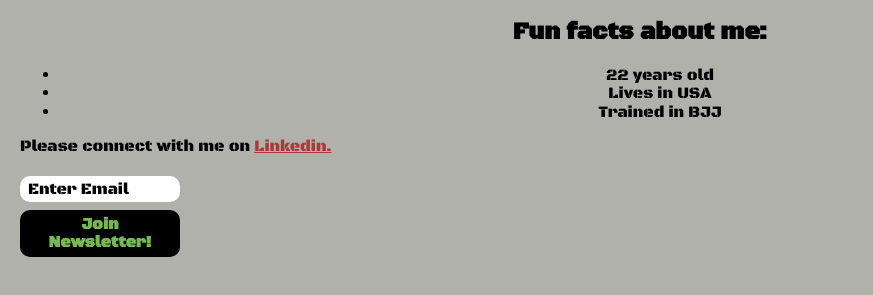
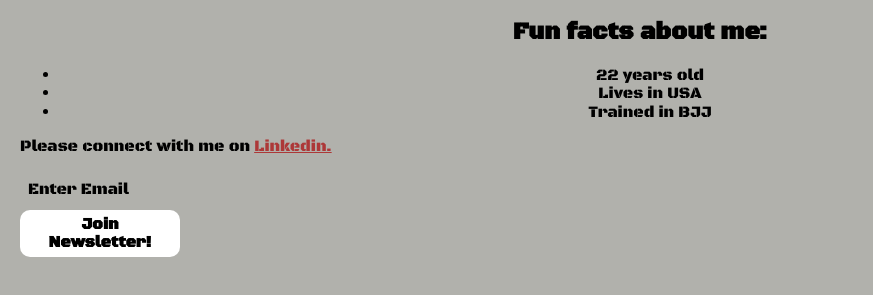
Before and after one commit to nanaadj1/First-Site, a website built with Vite: page index.html in a window 1280 px wide. Shown: the part 435-730 px from the top of the page, without its empty margins (0-873 px from the left). Built offline with nearby package versions, Linux system fonts and the light colour scheme; a web font is replaced by a local one.

Commit message:
style changes

```diff
--- a/index.html
+++ b/index.html
@@ -11,9 +11,9 @@
             <h1>Hi, my name is Nana.</h1>
             <h2>Fun facts about me: </h2>
             <ul>
-                <li>22 years old</li>
-                <li>Lives in USA</li>
-                <li>Trained in BJJ</li>
+                <li><span>22 years old</span></li>
+                <li><span>Lives in USA</span></li>
+                <li><span>Trained in BJJ</span></li>
             </ul>
        </div>
        <p>Please connect with me on
--- a/styles.css
+++ b/styles.css
@@ -8,7 +8,7 @@
     --cowboy: 'Rye', cursive;
     --regular: sans-serif;
     --fantasy: 'MedievalSharp', cursive;
-    --font: var(--regular);
+    --font: sans-serif;
     --sharp: 0;
     --soft: 10px;
     --round: 100px;
@@ -50,7 +50,7 @@ input {
     border-width: 1px;
     border: none;
     color: #000000;
-    background: white;
+    background: transparent;
     border-radius: var(--image);
     font-family: var(--font);
 }
@@ -63,8 +63,8 @@ button {
     border-radius: var(--image);
     padding: 5px 10px;
     border: none;
-    background: #000000;
-    color: var(--background);
+    background: white;
+    color: black;
     font-weight: bold;
     box-sizing: border-box;
     display: block;
@@ -88,3 +88,8 @@ button {
 .li{
     text-align: center;
 }
+
+li span {
+    position: relative;
+    left: -10px;
+  }
```
